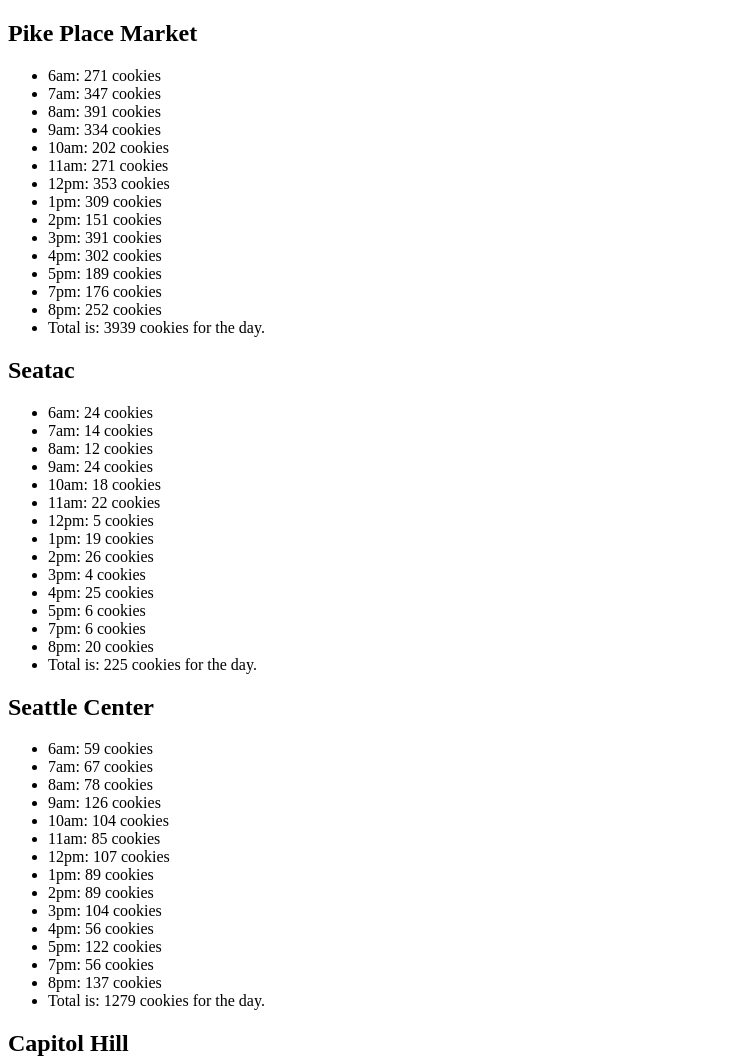
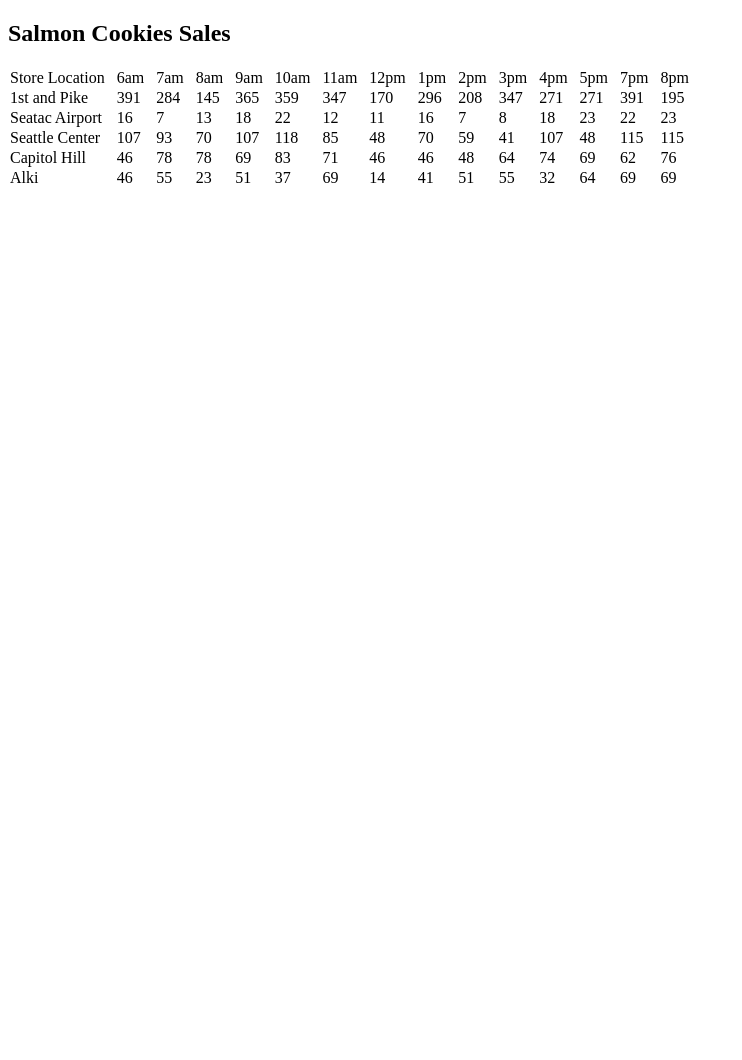
Before and after one commit to chidrome/cookie-stand, a plain HTML site: page index.html in a window 1280 px wide. Shown: the top 1060 px of the page, without its empty margins (0-742 px from the left). After the commit the page ends 800 px from the top, so only its background shows below. Drawn offline with Linux system fonts and the light colour scheme.

Commit message:
table populated

```diff
--- a/css/style.css
+++ b/css/style.css
@@ -0,0 +1,3 @@
+td, tr {
+  padding: 0 0 0 10px;
+}
--- a/index.html
+++ b/index.html
@@ -5,19 +5,13 @@
   <meta http-equiv="X-UA-Compatible" content="IE=edge">
   <title>Page Title</title>
   <meta name="viewport" content="width=device-width, initial-scale=1">
-  <link rel="stylesheet" type="text/css" media="screen" href="main.css">
+  <link rel="stylesheet" type="text/css" media="screen" href="css/style.css">
 </head>
 <body>
-  <h2>Pike Place Market</h2>
-    <ul id="pike"></ul>
-  <h2>Seatac</h2>
-    <ul id="seatac"></ul>
-  <h2>Seattle Center</h2>
-    <ul id="seattleCenter"></ul>
-  <h2>Capitol Hill</h2>
-    <ul id="capitolHill"></ul>
-  <h2>Alki Beach</h2>
-    <ul id="alki"></ul>
+  <h2>Salmon Cookies Sales</h2>
+
+  <table id="storesTable">
+  </table>
   <script src="js/app.js"></script>
 </body>
 </html>
--- a/js/app.js
+++ b/js/app.js
@@ -1,47 +1,8 @@
 'use strict';
 
 // global variables
-var pikeStore = document.getElementById('pike');
-var seatacStore = document.getElementById('seatac');
-var seattleCenterStore = document.getElementById('seattleCenter');
-var capitolHillStore = document.getElementById('capitolHill');
-var alkiStore = document.getElementById('alki');
-
-var pike = {
-  location: '1st and Pike',
-  minCustomer: 23,
-  maxCustomer: 65,
-  avgCookiePerSale: 6.3,
-};
-
-var seatac = {
-  location: 'Seatac Airport',
-  minCustomer: 3,
-  maxCustomer: 24,
-  avgCookiePerSale: 1.2,
-};
-
-var seattleCenter = {
-  location: 'Seattle Center',
-  minCustomer: 11,
-  maxCustomer: 38,
-  avgCookiePerSale: 3.7,
-};
-
-var capitolHill = {
-  location: 'Capitol Hill',
-  minCustomer: 20,
-  maxCustomer: 38,
-  avgCookiePerSale: 2.3,
-};
-
-var alki = {
-  location: 'Alki',
-  minCustomer: 2,
-  maxCustomer: 16,
-  avgCookiePerSale: 4.6,
-};
-
+var allStores = [];
+var table = document.getElementById('storesTable');
 var storeHours = [
   '6am',
   '7am',
@@ -59,36 +20,48 @@ var storeHours = [
   '8pm',
 ];
 
+// wait till the dom content loads before running the scripts
 document.addEventListener('DOMContentLoaded', () => {
 
-  showAllStoreSales();
-
+  // add the header row
+  let headerTr = document.createElement('tr');
+  headerTr.textContent = 'Store Location';
+  for(let i = 0; i < storeHours.length; i++){
+    let elTd = document.createElement('td');
+    elTd.textContent = storeHours[i];
+    headerTr.appendChild(elTd);
+  }
+  table.appendChild(headerTr);
+  // loop through all the stores after constructing the objects
+  for(let i = 0; i < allStores.length; i++){
+    let elTr = document.createElement('tr');
+    elTr.textContent = allStores[i].location;
+    for(let j = 0; j < storeHours.length; j++){
+      let total = 0;
+      let elTd = document.createElement('td');
+      let numberOfCustomersPerHour = Math.floor(Math.random() * (allStores[i].maxCustomer - allStores[i].minCustomer) + allStores[i].minCustomer);
+      let salesThisHour = Math.round(numberOfCustomersPerHour * allStores[i].avgCookiePerSale);
+      total = total + salesThisHour;
+      elTd.textContent = salesThisHour;
+      elTr.appendChild(elTd);
+    }
+    table.appendChild(elTr);
+  }
 });
 
-////////////////// HELPER FUNCTIONS //////////////////
+// Constructor function
+function store(locationName, min, max, cookiePerSale, elId){
+  this.location = locationName;
+  this.minCustomer = min;
+  this.maxCustomer = max;
+  this.avgCookiePerSale = cookiePerSale;
+  this.elementId = elId;
+}
 
-var salesPerHour = (min, max, avgCookiePerSale, store) => {
-  let totalSales = 0;
-  for(let i = 0; i < storeHours.length; i++){
-    let liEl = document.createElement('li');
-    let numberOfCustomersPerHour = Math.floor(Math.random() * (max - min) + min);
-    let salesThisHour = Math.round(numberOfCustomersPerHour * avgCookiePerSale);
-    liEl.textContent = `${storeHours[i]}: ${salesThisHour} cookies`;
-    totalSales = totalSales + salesThisHour;
-    store.appendChild(liEl);
-  }
-  store.appendChild(document.createElement('li')).innerHTML = `Total is: ${totalSales} cookies for the day.`;
-};
+// create store instances and store it in an array
 
-var showAllStoreSales = () => {
-  // Pike place sales per hour
-  salesPerHour(pike.minCustomer, pike.maxCustomer, pike.avgCookiePerSale, pikeStore);
-  // Seatac sales per hour
-  salesPerHour(seatac.minCustomer, seatac.maxCustomer, seatac.avgCookiePerSale, seatacStore);
-  // Seattle Center
-  salesPerHour(seattleCenter.minCustomer, seattleCenter.maxCustomer, seattleCenter.avgCookiePerSale, seattleCenterStore);
-  // Capitol hill
-  salesPerHour(capitolHill.minCustomer, capitolHill.maxCustomer, capitolHill.avgCookiePerSale, capitolHillStore);
-  // Alki
-  salesPerHour(alki.minCustomer, alki.maxCustomer, alki.avgCookiePerSale, alkiStore);
-};
+allStores.push(new store('1st and Pike', 23, 65, 6.3, 'pike'));
+allStores.push(new store('Seatac Airport', 3, 24, 1.2, 'seatac'));
+allStores.push(new store('Seattle Center', 11, 38, 3.7, 'seattleCenter'));
+allStores.push(new store('Capitol Hill', 20, 38, 2.3, 'capitolHill'));
+allStores.push(new store('Alki', 2, 16, 4.6, 'alki'));
```
